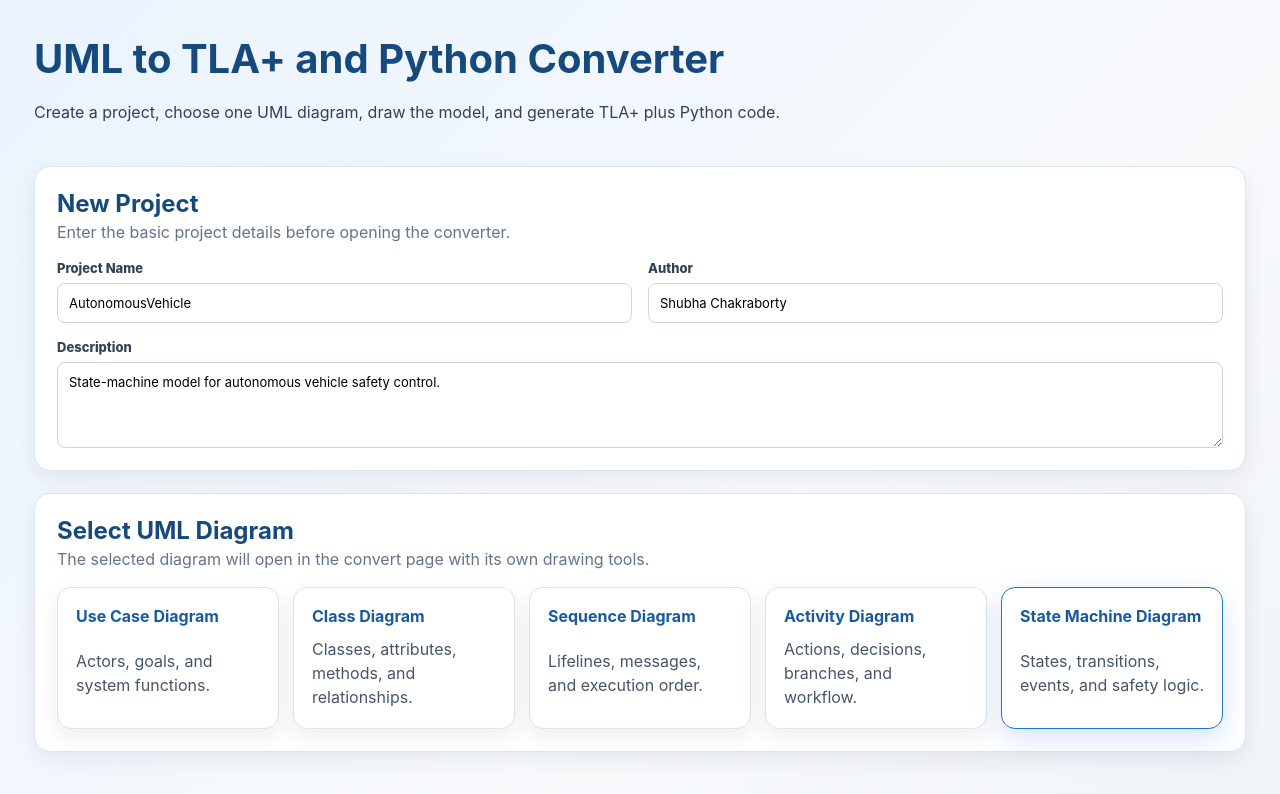
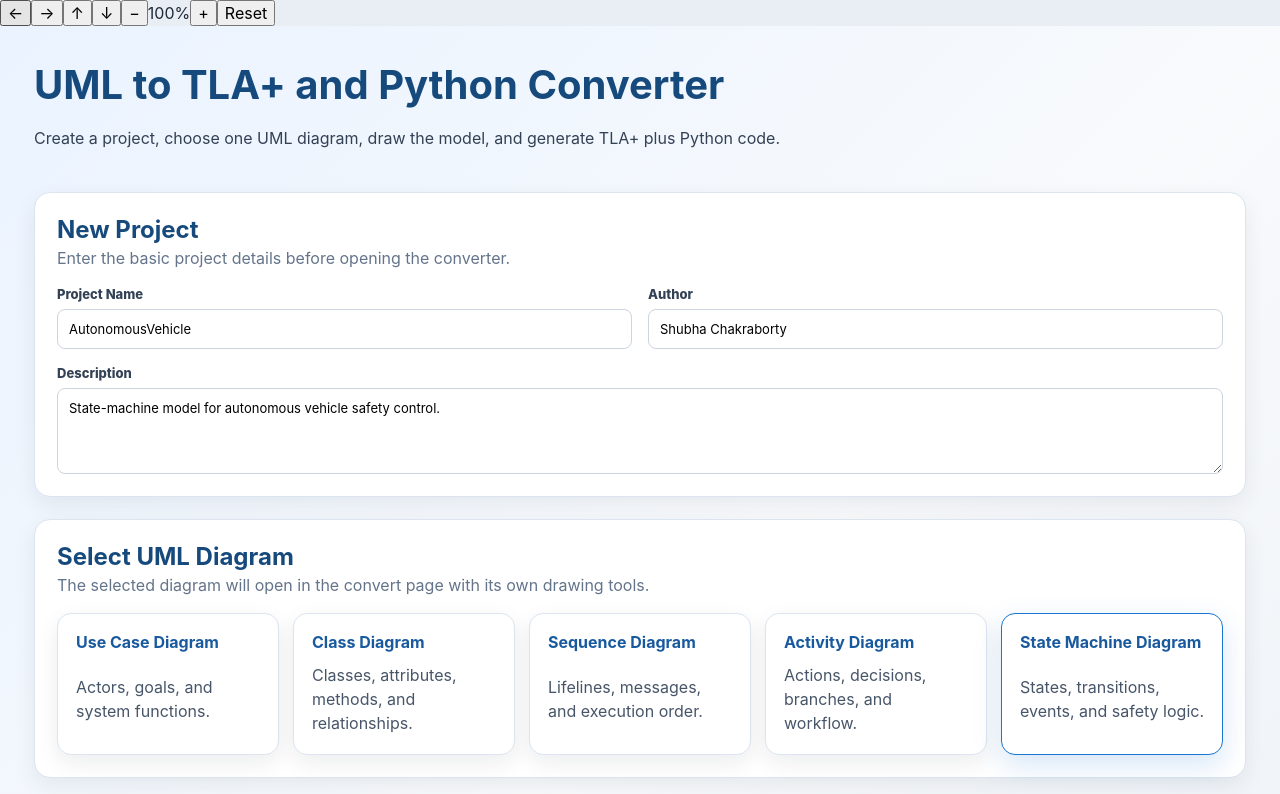
Before and after one commit to Shubha-fm/uml2tla-app, a React (Vite) app in the folder frontend/: page / in a window 1280 px wide. Shown: the top 794 px of the page. Built offline with nearby package versions, Linux system fonts and the light colour scheme.

Commit message:
Update App.jsx

```diff
--- a/frontend/src/App.jsx
+++ b/frontend/src/App.jsx
@@ -302,8 +302,44 @@ function RenderDiagram({ model, setModel }) {
 }
 
 function SvgBase({ children, onMove, onUp, onBackground }) {
+  const stageRef = useRef(null);
+  const [zoom, setZoom] = useState(1);
+
+  useEffect(() => {
+    window.__umlCanvasZoom = zoom;
+  }, [zoom]);
+
+  function changeZoom(nextZoom) {
+    const value = Math.max(0.55, Math.min(2.6, Number(nextZoom.toFixed(2))));
+    setZoom(value);
+  }
+
+  function panCanvas(dx, dy = 0) {
+    if (!stageRef.current) return;
+    stageRef.current.scrollBy({ left: dx, top: dy, behavior: "smooth" });
+  }
+
   return (
-    <div className="svg-stage" onPointerMove={onMove} onPointerUp={onUp} onPointerLeave={onUp}>
+    <div
+      ref={stageRef}
+      className="svg-stage"
+      onPointerMove={onMove}
+      onPointerUp={onUp}
+      onPointerLeave={onUp}
+    >
+      <div className="mobile-canvas-tools" onPointerDown={e => e.stopPropagation()} onClick={e => e.stopPropagation()}>
+        <button type="button" onClick={() => panCanvas(-180)}>←</button>
+        <button type="button" onClick={() => panCanvas(180)}>→</button>
+        <button type="button" onClick={() => changeZoom(zoom - 0.15)}>−</button>
+        <span>{Math.round(zoom * 100)}%</span>
+        <button type="button" onClick={() => changeZoom(zoom + 0.15)}>+</button>
+        <button type="button" onClick={() => { changeZoom(1); panCanvas(-9999, -9999); }}>Reset</button>
+      </div>
+
+      <div
+        className="svg-zoom-wrap"
+        style={{ width: `${900 * zoom}px`, height: `${560 * zoom}px` }}
+      >
         <svg width="100%" height="100%" viewBox="0 0 900 560" onPointerDown={onBackground}>
           <defs>
             <pattern id="grid" width="18" height="18" patternUnits="userSpaceOnUse">
@@ -316,6 +352,7 @@ function SvgBase({ children, onMove, onUp, onBackground }) {
           <rect width="900" height="560" fill="url(#grid)" />
           {children}
         </svg>
+      </div>
     </div>
   );
 }
@@ -367,8 +404,9 @@ function useDrag(model, setModel, collectionName) {
 
   function move(e) {
     if (!drag) return;
-    const dx = e.clientX - drag.startX;
-    const dy = e.clientY - drag.startY;
+    const zoom = window.__umlCanvasZoom || 1;
+    const dx = (e.clientX - drag.startX) / zoom;
+    const dy = (e.clientY - drag.startY) / zoom;
     setModel({
       ...model,
       [collectionName]: model[collectionName].map(item =>
@@ -1183,6 +1221,25 @@ function App(){
   const [page,setPage]=useState("home");
   const [data,setData]=useState(null);
   const fileInput=useRef(null);
+  const appViewportRef = useRef(null);
+  const [appZoom, setAppZoom] = useState(1);
+
+  function changeAppZoom(nextZoom) {
+    const value = Math.max(0.55, Math.min(1.8, Number(nextZoom.toFixed(2))));
+    setAppZoom(value);
+  }
+
+  function panWholeApp(dx, dy = 0) {
+    if (!appViewportRef.current) return;
+    appViewportRef.current.scrollBy({ left: dx, top: dy, behavior: "smooth" });
+  }
+
+  function resetWholeAppView() {
+    setAppZoom(1);
+    if (!appViewportRef.current) return;
+    appViewportRef.current.scrollTo({ left: 0, top: 0, behavior: "smooth" });
+  }
+
   useEffect(()=>localStorage.setItem("uml2tla_five_project",JSON.stringify(model)),[model]);
 
   function loadTemplate(kind){ setModel(JSON.parse(JSON.stringify(templates[kind]))); setActive("editor"); setData(null); }
@@ -1208,6 +1265,23 @@ function App(){
   else content=<Dashboard model={model} data={data}/>;
 
   return (
+    <div
+      ref={appViewportRef}
+      className="app-viewport"
+      style={{ "--app-zoom": appZoom }}
+    >
+      <div className="whole-app-tools" onPointerDown={e => e.stopPropagation()} onClick={e => e.stopPropagation()}>
+        <button type="button" onClick={() => panWholeApp(-240)}>←</button>
+        <button type="button" onClick={() => panWholeApp(240)}>→</button>
+        <button type="button" onClick={() => panWholeApp(0, -220)}>↑</button>
+        <button type="button" onClick={() => panWholeApp(0, 220)}>↓</button>
+        <button type="button" onClick={() => changeAppZoom(appZoom - 0.1)}>−</button>
+        <span>{Math.round(appZoom * 100)}%</span>
+        <button type="button" onClick={() => changeAppZoom(appZoom + 0.1)}>+</button>
+        <button type="button" onClick={resetWholeAppView}>Reset</button>
+      </div>
+
+      <div className="app-scale-content">
         <div className="app">
           {page === "home" ? (
             <FirstPage
@@ -1270,6 +1344,8 @@ function App(){
             </>
           )}
         </div>
+      </div>
+    </div>
   )
 }
 
```
Lines whose indentation alone changed are shown as unchanged.
